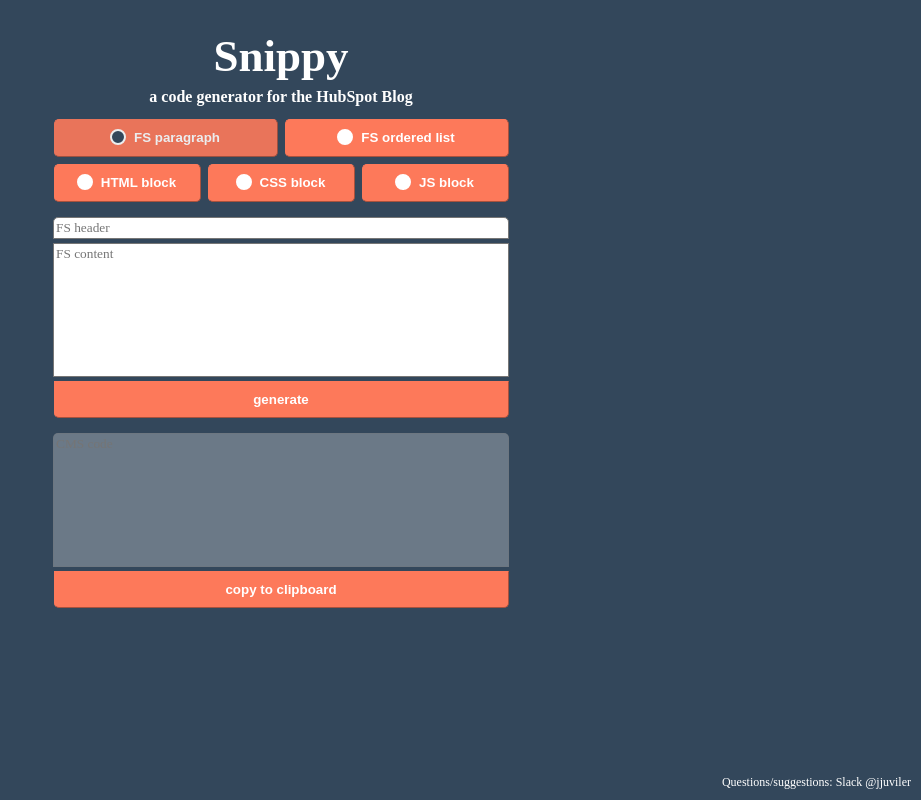
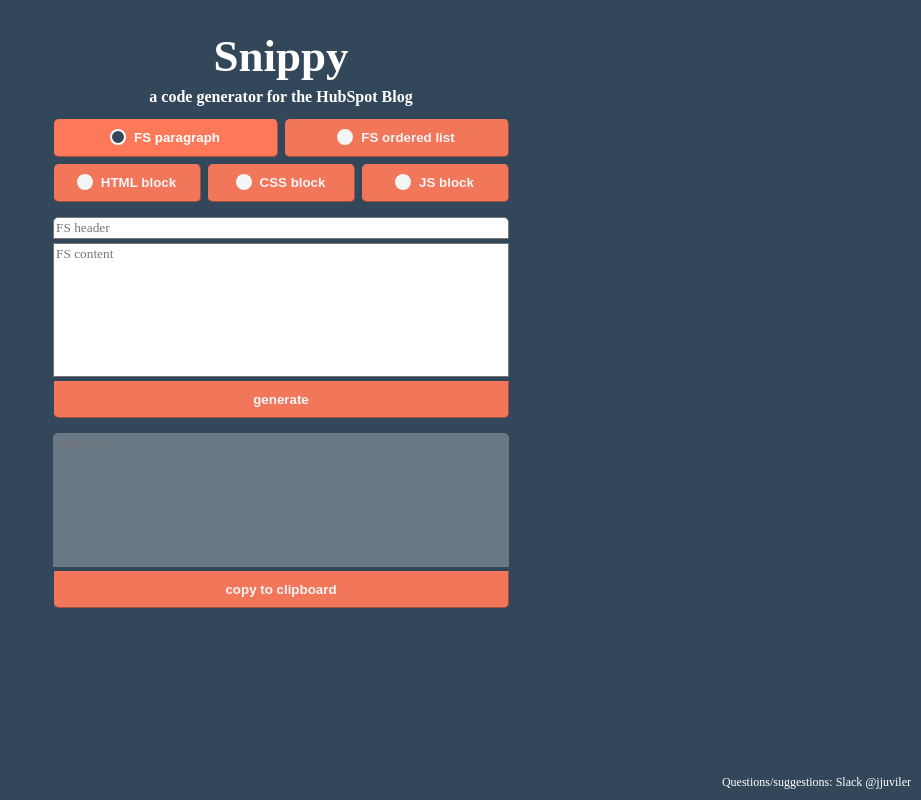
Before and after one commit to juviler/snippy, a plain HTML site: page index.html in a window 1280 px wide. In both pictures the pointer is over the button "FS paragraph". Shown: the whole page, without its empty margins (359-1280 px from the left). Drawn offline with nearby package versions, Linux system fonts and the light colour scheme.

Commit message:
flip button hover opacity

```diff
--- a/style.css
+++ b/style.css
@@ -27,11 +27,12 @@ button {
 	border-color: #FD795A;
 	border-radius: 5px;
 	border-width: 1px;
+	opacity: .95;
     outline: none;
 }
 
 button:hover {
-	opacity: .9;
+	opacity: 1;
 	cursor: pointer;
 }
 
```
